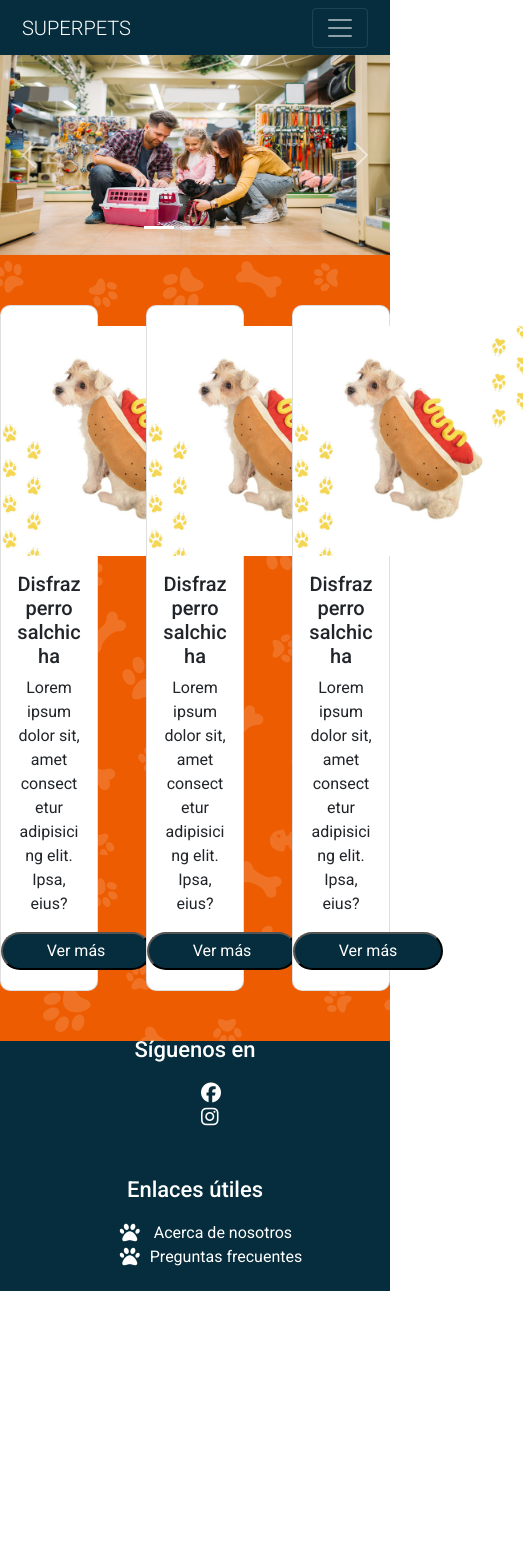
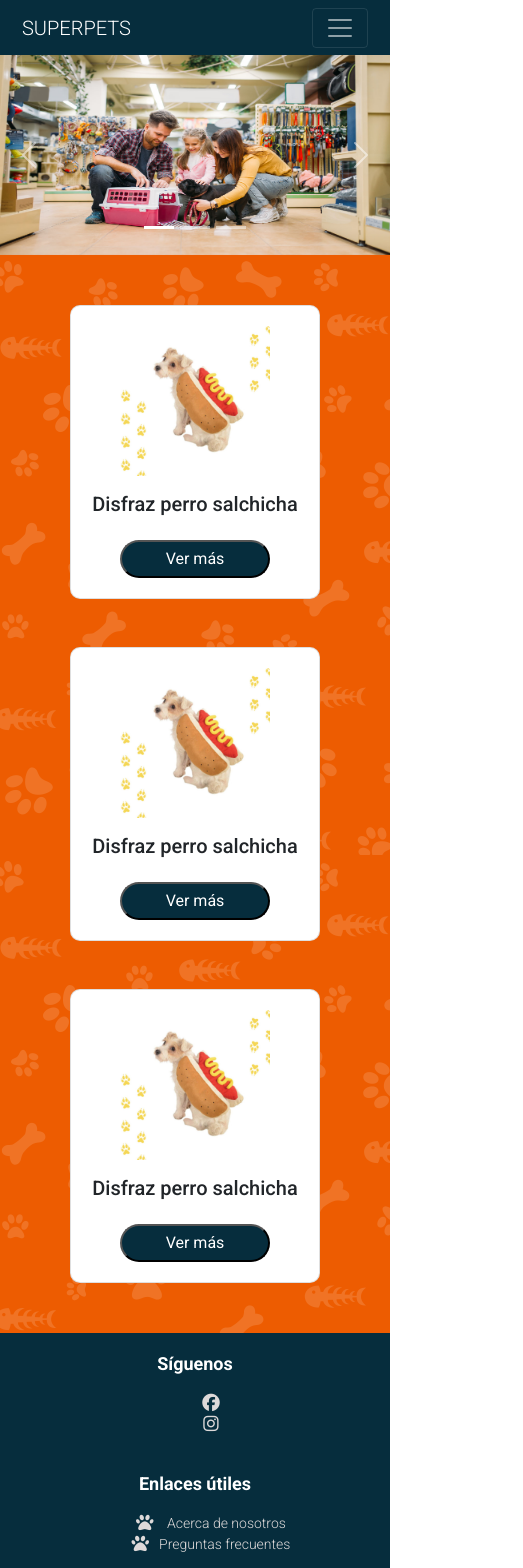
Before and after one commit to Lucmunoz/superpets, a React (Vite) app in the folder frontend/: page /#/ in a window 390 px wide. Shown: the top 1568 px of the page, 523 px wide, since content can reach past the window. Before the commit the page ends 1421 px from the top, so only its background shows below. Built offline with nearby package versions, Linux system fonts and the light colour scheme.

Commit message:
Se añaden estilos para Producto.jsx, media queries firs mobile para Home, Producto y Footer

```diff
--- a/frontend/src/components/Footer.jsx
+++ b/frontend/src/components/Footer.jsx
@@ -4,7 +4,7 @@ const Footer = () => {
   return (
     <footer>
       <div>
-        <h3>Síguenos en</h3>
+        <h3>Síguenos</h3>
         <ul>
           <li>
             <a target='_blank' href='https://www.facebook.com/' rel='noreferrer'>
@@ -18,7 +18,6 @@ const Footer = () => {
           </li>
         </ul>
       </div>
-
       <div>
         <h3>
           Enlaces útiles
@@ -43,7 +42,6 @@ const Footer = () => {
           <li>  <i className='fa-solid fa-paw fa-lg' />email: superpets@correo.com</li>
         </ul>
       </div>
-
     </footer>
   )
 }
--- a/frontend/src/main.css
+++ b/frontend/src/main.css
@@ -57,6 +57,8 @@ main {
 .divCardHome {
   background-color: #ED5C01;
   padding: 50px 0;
+  display: flex;
+  flex-wrap: wrap;
   background-image: url('/patern.png');
 }
 
@@ -83,6 +85,35 @@ main {
 }
 
 /* /tienda/producto/id */
+.mainProducto {
+  display: flex;
+  justify-content: center;
+  align-items: center;
+}
+
+.divDetalleProducto {
+  min-height: 400px;
+  width: 800px;
+  background-color: #fff;
+  display: flex;
+  align-items: center;
+  border-radius: 10px;
+  padding: 20px;
+}
+
+.divDetalleProducto img {
+  width: 300px;
+  height: 300px;
+}
+
+.divTextProducto h1 {
+  font-size: 28px;
+}
+
+.divTextProducto{
+  padding: 30px;
+  text-align: start;
+}
 
 /* footer */
 footer {
@@ -91,9 +122,10 @@ footer {
   color: #fff;
   display: flex;
   flex-wrap: wrap;
-  gap: 40px;
+  gap: 20px;
   justify-content: center;
   align-items: center;
+  padding: 20px 0;
 }
 
 footer div {
@@ -101,17 +133,18 @@ footer div {
   height: 100px;
   display: flex;
   flex-direction: column;
-  align-items: center;
-  justify-content: center;
 }
 
 footer h3 {
-  font-size: 22px;
+  font-size: 18px;
+  font-weight: 700;
   padding-bottom: 10px;
 }
 
 footer div ul li {
   list-style-type: none;
+  font-weight: 300;
+  color: rgb(221, 217, 217);
 }
 
 .fa-paw {
@@ -120,19 +153,67 @@ footer div ul li {
 
 footer div a {
   text-decoration: none;
-  color: #fff;
   transition: 0.3 ease;
+  color: rgb(221, 217, 217);
 }
 
 footer div a:hover {
   color: #fff;
 }
 
-
-
-/* media-queries */
-@media (max-width: 576px){
+/* media-queries first-mobile*/
+@media (max-width: 576px) {
   .imgCarrusel {
     height: 200px;
   }
+
+  /* componente CARD */
+  .card {
+    width: 250px;
+  }
+
+  .card img {
+    height: 150px;
+    width: 150px;
+  }
+
+  .card p {
+    display: none;
+  }
+
+  /* /tienda/producto/id */
+  .divDetalleProducto {
+    min-height: 200px;
+    width: 75%;
+    flex-direction: column;
+  }
+
+  .divDetalleProducto img {
+    width: 230px;
+    height: 230px;
+  }
+
+  .divTextProducto {
+    padding: 10px;
+  }
+
+  .divTextProducto h1 {
+    font-size: 20px;
+  }
+
+  /* footer */
+  footer {
+    min-height: 380px;
+    flex-direction: column;
+    flex-wrap: nowrap;
+  }
+
+  footer div {
+   text-align: center;
+  }
+
+  footer li {
+    font-size: 14px;
 }
+
+}
```
